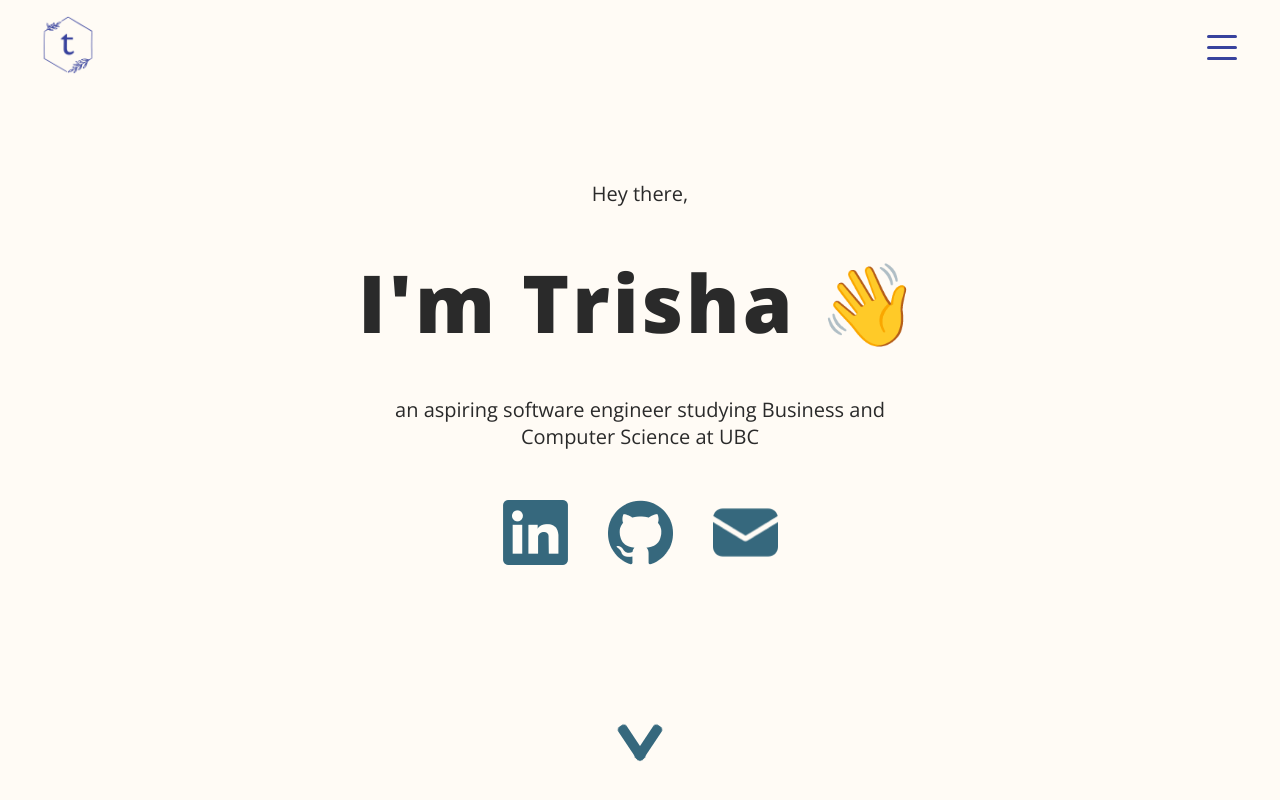
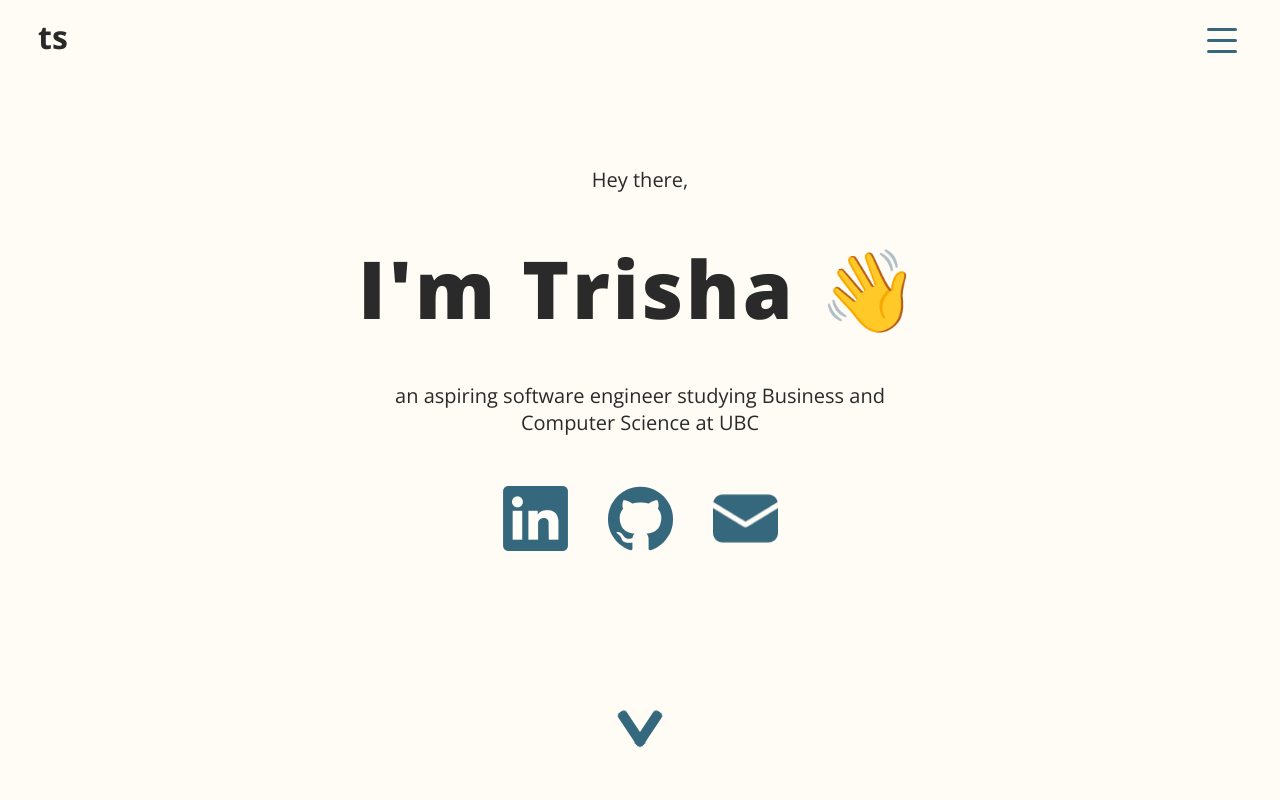
Before and after one commit to tdanielles/tdanielles.github.io, a React (Create React App) app: page / in a window 1280 px wide. Shown: the top 800 px of the page. Built offline with nearby package versions, Linux system fonts and the light colour scheme.

Commit message:
navbar and menu

```diff
--- a/src/App.js
+++ b/src/App.js
@@ -19,7 +19,7 @@ function App() {
           <Route path="/" element={<Main/>}/>
           <Route path="/projects" element={<Allprojects/>}/>
       </Routes>
-      <footer>Created with ♡ by Trisha Sia, © 2023</footer>
+      <footer>Created with ❤️ by Trisha Sia, © 2024</footer>
     </>
 
 
--- a/src/components/Menu.js
+++ b/src/components/Menu.js
@@ -14,7 +14,7 @@ function Menu(props) {
           left: 0,
           height: isNavOpen ? '100%': 0,
           width: '100%',
-          background: '#1c2048cd',
+          background: '#fffbf5',
           transition: 'height 0.3s ease',
           zIndex: 2,
         }
@@ -29,9 +29,9 @@ function Menu(props) {
     return (
         <div style={styles.overlay}>
             {isNavOpen && <div className="overlay-content">
-                <HashLink smooth to="/#about" scroll={el => scrollWithOffset(el)} onClick={handleClick} className="link-underline">About me.</HashLink>
-                <HashLink smooth to="/#work" scroll={el => scrollWithOffset(el)} onClick={handleClick} className="link-underline">My experience.</HashLink>
-                <HashLink smooth to="/#projects" scroll={el => scrollWithOffset(el)} onClick={handleClick} className="link-underline">Featured projects.</HashLink>
+                <HashLink smooth to="/#about" scroll={el => scrollWithOffset(el)} onClick={handleClick} className="link-underline">👩🏻‍💻 About 👩🏻‍💻</HashLink>
+                <HashLink smooth to="/#work" scroll={el => scrollWithOffset(el)} onClick={handleClick} className="link-underline">⚙️ Experience ⚙️</HashLink>
+                <HashLink smooth to="/#projects" scroll={el => scrollWithOffset(el)} onClick={handleClick} className="link-underline">💡 Projects 💡</HashLink>
             </div>}
         </div>
     )
--- a/src/components/MenuButton.js
+++ b/src/components/MenuButton.js
@@ -17,7 +17,7 @@ function MenuButton(props) {
         line: {
           height: '3px',
           width: '30px',
-          background: isNavOpen ? '#fffbf5':'#38429d',
+          background: '#36687d',
           transition: 'all 0.2s ease',
         },
         lineTop: {
--- a/src/components/Navbar.js
+++ b/src/components/Navbar.js
@@ -8,7 +8,7 @@ function Navbar(props) {
     return (
         <div className="navbar">
             <div className="logo-nav">
-                <HashLink to="/#"><img src="/images/logo-nav.png"/></HashLink>
+                <HashLink to="/#"><p>ts</p></HashLink>
             </div>
 
             <div>
--- a/src/pages/Allprojects.js
+++ b/src/pages/Allprojects.js
@@ -15,7 +15,7 @@ function Allprojects() {
         <h1 className="title-work">🧚‍♀️ All Projects 🧚‍♀️</h1>
         <p className="intro-desc">
           A collection of all projects I've done since I started learning how to
-          code.
+          code :&#41;
         </p>
       </div>
       <div className="project-collapsible">
--- a/src/styles/Menu.css
+++ b/src/styles/Menu.css
@@ -9,14 +9,19 @@
 .overlay-content a {
     text-decoration: none;
     animation: fadeIn 1.5s;
-    color: #fffbf5;
+    color: #2a2a2a;
     font-size: 36px;
+    font-weight: 700;
     z-index: 5;
+}
+
+.overlay-content a:hover {
+    color: #36687d;
 }
 
 .link-underline {
     border-bottom-width: 0;
-    background-image: linear-gradient(transparent, transparent), linear-gradient(#fffbf5, #fffbf5);
+    background-image: linear-gradient(transparent, transparent), linear-gradient(#36687d, #36687d);
     background-size: 0 3px;
     background-position: 0 100%;
     background-repeat: no-repeat;
--- a/src/styles/Navbar.css
+++ b/src/styles/Navbar.css
@@ -11,8 +11,17 @@
 .logo-nav {
     display: flex;
     align-items: center;
+    justify-content: center;
+    padding-bottom: 8px;
 }
-.logo-nav img {
-    width: 60px;
-    height:60px;
+
+.logo-nav p {
+    font-size: 32px;
+    font-weight: 700;
+    color: #2a2a2a;
+    margin: 0;
 }
+
+.logo-nav a {
+    text-decoration: none;
+}
```
